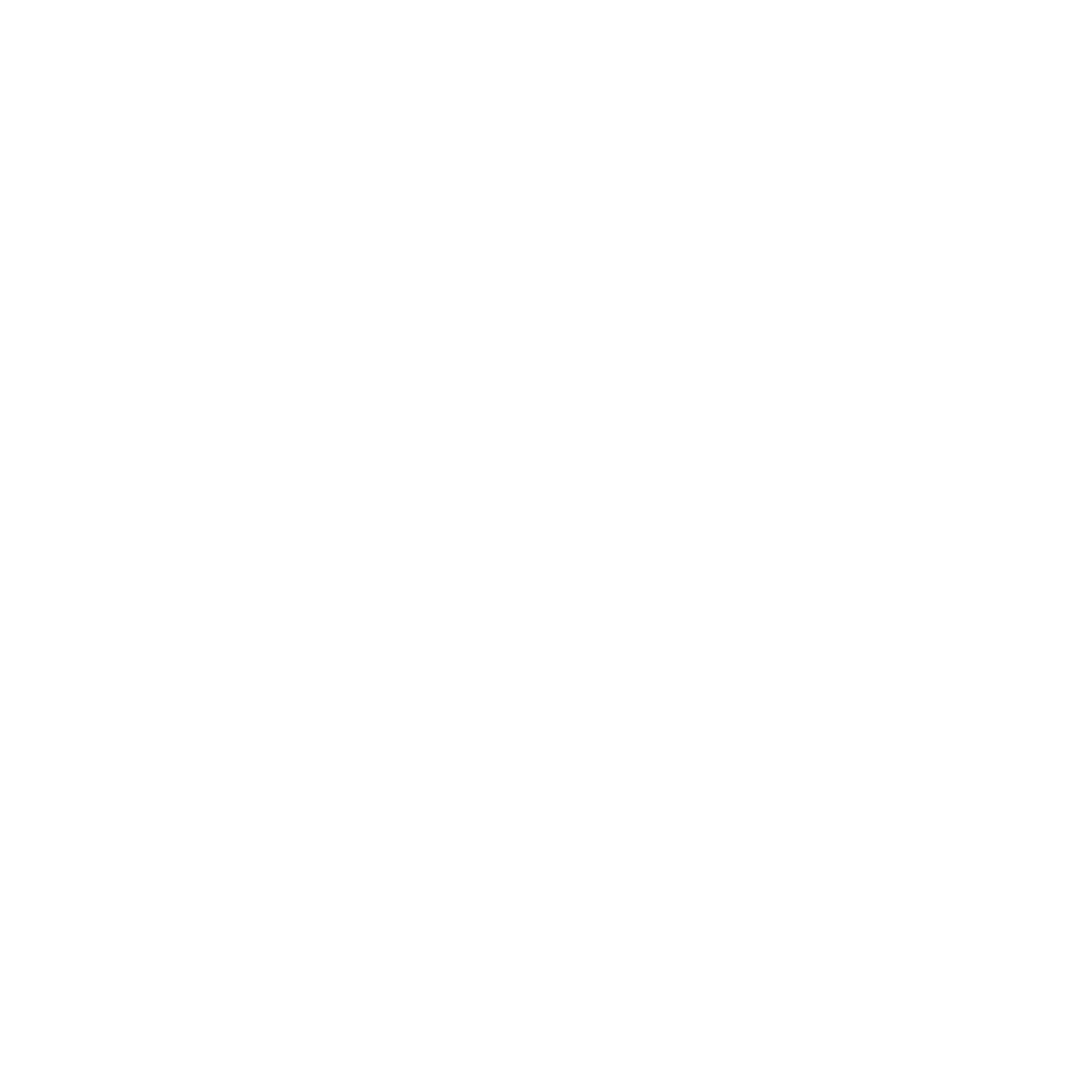
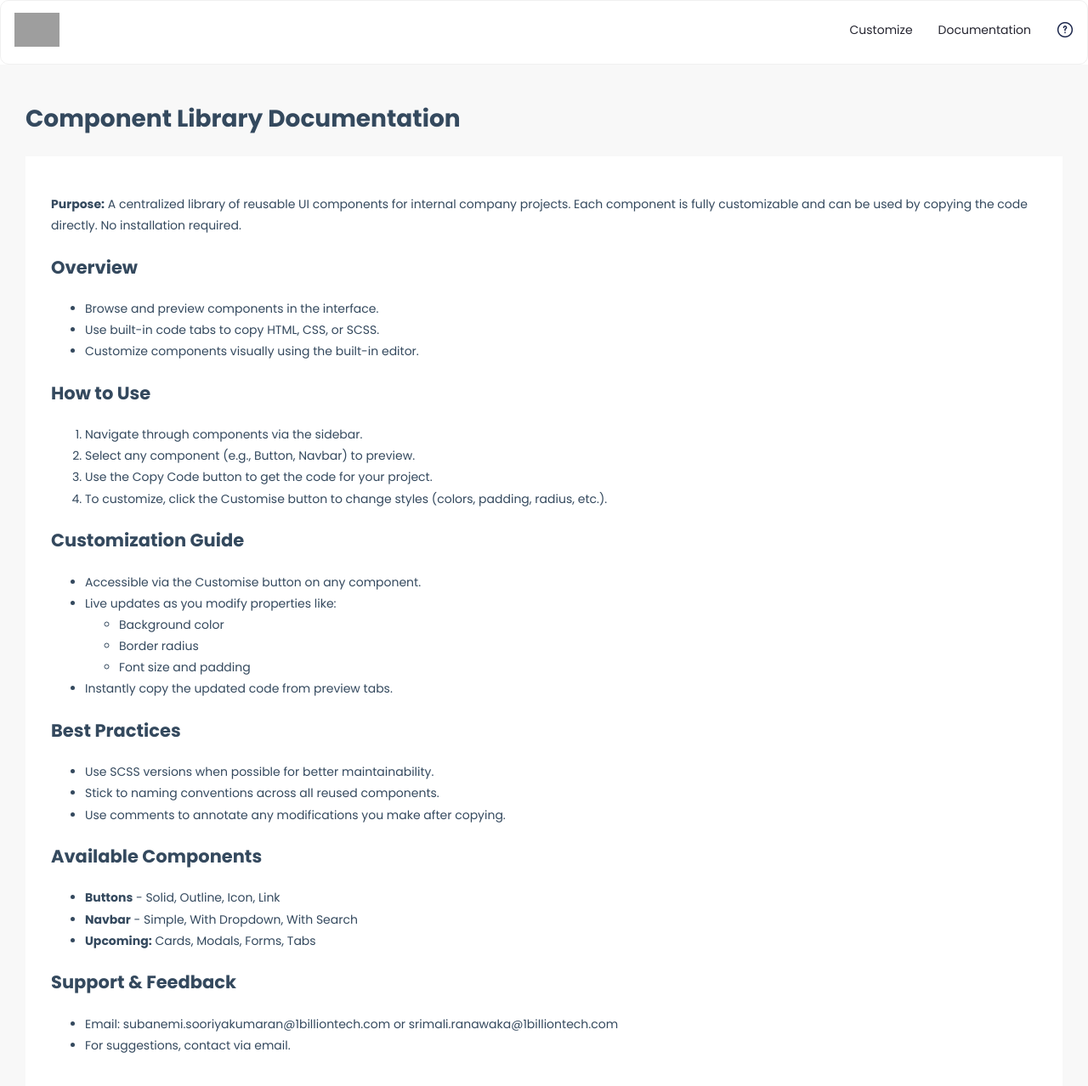
Before and after one commit to srimali12345/UI-Components-Library, a React (Create React App) app: page /docs in a window 1280 px wide. Before the commit this address had no page. Shown: the top 1278 px of the page at 85% size. Before the commit the page ends 800 px from the top, so only its background shows below. Built offline with nearby package versions, Linux system fonts and the light colour scheme; grey boxes are pictures that could not be loaded.

Commit message:
new pages added

```diff
--- a/src/App.js
+++ b/src/App.js
@@ -8,6 +8,8 @@ import Layout from "./components/Layout";
 import NavbarCustomizer from "./components/Navbar/NavbarCustomizer";
 import "./styles/components/navbarCustomization.scss";
 import NavbarTemplates from "./components/Navbar/NavbarTemplates";
+import Docs from './pages/docs';
+import FAQ from './pages/faq';
 
 const App = () => {
   return (
@@ -16,6 +18,8 @@ const App = () => {
         <Route element={<Layout />}>
           <Route path="/" element={<LandingPage />} />
           <Route path="/dashboard" element={<Dashboard />} />
+          <Route path="/docs" element={<Docs/>} />
+          <Route path="/faq" element={<FAQ/>} />
           <Route path="/dashboard/buttons" element={<ButtonSelection />} />
           <Route
             path="/customize/:buttonType"
--- a/src/components/Navbar.js
+++ b/src/components/Navbar.js
@@ -7,7 +7,7 @@ const Navbar = () => {
   return (
     <nav>
       <div className="container nav-wrap">
-      <Link to="/">
+        <Link to="/">
           <img
             src="https://1billiontech.com/assets/images/logo.png"
             alt="logo"
@@ -15,10 +15,17 @@ const Navbar = () => {
           />
         </Link>
         <ul className="nav-menu">
-          <li><Link to="/dashboard">Documentation</Link></li>
-          <li><Link to="/dashboard">Customize</Link></li>
+
           <li>
-            <img src={faqIcon} alt="icon" className="nav-icon" />
+            <Link to="/dashboard">Customize</Link>
+          </li>
+          <li>
+            <Link to="/docs">Documentation</Link>
+          </li>
+          <li>
+            <Link to="/faq">
+              <img src={faqIcon} alt="icon" className="nav-icon" />
+            </Link>
           </li>
         </ul>
       </div>
@@ -26,5 +33,4 @@ const Navbar = () => {
   );
 };
 
-
 export default Navbar;
--- a/src/index.css
+++ b/src/index.css
@@ -4,6 +4,7 @@ body {
   font-family: "Poppins", sans-serif;
   -webkit-font-smoothing: antialiased;
   -moz-osx-font-smoothing: grayscale;
+  color: #34495e;
 }
 
 code {
--- /dev/null
+++ b/src/pages/docs.js
@@ -0,0 +1,93 @@
+import React from "react";
+import { useNavigate } from "react-router-dom";
+import "./../styles/pages/docs.scss";
+
+const Docs = () => {
+  const navigate = useNavigate();
+
+  return (
+    <div className="docs-wrap">
+      <h1 className="title">Component Library Documentation</h1>
+      <div className="container">
+
+
+        <p>
+          <strong>Purpose:</strong> A centralized library of reusable UI
+          components for internal company projects. Each component is fully
+          customizable and can be used by copying the code directly. No
+          installation required.
+        </p>
+
+        <h2 className="sub-title">Overview</h2>
+        <ul>
+          <li>Browse and preview components in the interface.</li>
+          <li>Use built-in code tabs to copy HTML, CSS, or SCSS.</li>
+          <li>Customize components visually using the built-in editor.</li>
+        </ul>
+
+        <h2 className="sub-title">How to Use</h2>
+        <ol>
+          <li>Navigate through components via the sidebar.</li>
+          <li>Select any component (e.g., Button, Navbar) to preview.</li>
+          <li>
+            Use the <code>Copy Code</code> button to get the code for your
+            project.
+          </li>
+          <li>
+            To customize, click the <code>Customise</code> button to change
+            styles (colors, padding, radius, etc.).
+          </li>
+        </ol>
+
+        <h2 className="sub-title">Customization Guide</h2>
+        <ul>
+          <li>
+            Accessible via the <code>Customise</code> button on any component.
+          </li>
+          <li>
+            Live updates as you modify properties like:
+            <ul>
+              <li>Background color</li>
+              <li>Border radius</li>
+              <li>Font size and padding</li>
+            </ul>
+          </li>
+          <li>Instantly copy the updated code from preview tabs.</li>
+        </ul>
+
+        <h2 className="sub-title">Best Practices</h2>
+        <ul>
+          <li>Use SCSS versions when possible for better maintainability.</li>
+          <li>Stick to naming conventions across all reused components.</li>
+          <li>
+            Use comments to annotate any modifications you make after copying.
+          </li>
+        </ul>
+
+        <h2 className="sub-title">Available Components</h2>
+        <ul>
+          <li>
+            <strong>Buttons</strong> - Solid, Outline, Icon, Link
+          </li>
+          <li>
+            <strong>Navbar</strong> - Simple, With Dropdown, With Search
+          </li>
+          <li>
+            <strong>Upcoming:</strong> Cards, Modals, Forms, Tabs
+          </li>
+        </ul>
+
+        <h2 className="sub-title">Support & Feedback</h2>
+        <ul>
+          <li>
+            Email: <code>subanemi.sooriyakumaran@1billiontech.com or srimali.ranawaka@1billiontech.com
+            </code>
+          </li>
+          <li>For suggestions, contact via email.</li>
+        </ul>
+      </div>
+    </div>
+  );
+};
+
+export default Docs;
--- /dev/null
+++ b/src/pages/faq.js
@@ -0,0 +1,22 @@
+import React from "react";
+import { useNavigate } from "react-router-dom";
+import "./../styles/pages/faq.scss";
+
+const FAQ = () => {
+  const navigate = useNavigate();
+
+  return (
+    <div className="faq-wrap">
+      <h1 className="title">FAQ</h1>
+      <div className="container">
+      <ul>
+        <li><div className="flex-wrap"><strong>Do I need to install anything?</strong> No — everything is copy-paste ready.</div></li>
+        <li><div className="flex-wrap"><strong>Can I suggest new components?</strong> Yes — reach out directly or submit feedback to subanemi.sooriyakumaran@1billiontech.com or srimali.ranawaka@1billiontech.com</div></li>
+        <li><div className="flex-wrap"><strong>Is this usable in React or Vue?</strong> Yes — you can embed the HTML/CSS directly inside JSX or template files.</div></li>
+      </ul>
+      </div>
+    </div>
+  );
+};
+
+export default FAQ;
--- a/src/styles/components/nav.css
+++ b/src/styles/components/nav.css
@@ -1 +1 @@
-.logo{height:40px}.nav-wrap{border:1px solid #f0f0f0;border-radius:10px;display:flex;justify-content:space-between;align-items:center;padding:10px 16px}.nav-icon{height:20px}.nav-menu{list-style:none;display:flex;justify-content:space-between;gap:30px;font-size:14px}.nav-menu a{text-decoration:none !important;color:#24242f}
+.logo{height:40px}.nav-wrap{border:1px solid #f0f0f0;border-radius:10px;display:flex;justify-content:space-between;align-items:center;padding:10px 16px}.nav-icon{height:20px}.nav-menu{list-style:none;display:flex;justify-content:space-between;gap:30px;font-size:14px}.nav-menu a{text-decoration:none !important;color:#24242f}.nav-menu a:hover{color:#6d45ff}
--- a/src/styles/components/nav.scss
+++ b/src/styles/components/nav.scss
@@ -26,5 +26,10 @@
     a {
       text-decoration: none !important;
       color: #24242f;
+
+      &:hover {
+        color: #6d45ff;
+      }
     }
+
   }
--- /dev/null
+++ b/src/styles/pages/docs.css
@@ -0,0 +1 @@
+.docs-wrap{padding:20px 30px;background-color:#f8f8f8;font-family:"Poppins",sans-serif;font-size:14px;line-height:1.8;min-height:80vh}.docs-wrap .container{background-color:#fff;padding:30px}
--- /dev/null
+++ b/src/styles/pages/docs.scss
@@ -0,0 +1,13 @@
+.docs-wrap {
+    padding: 20px 30px;
+    background-color: #f8f8f8;
+    font-family: "Poppins", sans-serif;
+    font-size: 14px;
+    line-height: 1.8;
+    min-height: 80vh;
+
+    .container {
+        background-color: #ffffff;
+        padding: 30px;
+    }
+}
--- /dev/null
+++ b/src/styles/pages/faq.css
@@ -0,0 +1 @@
+.faq-wrap{padding:20px 30px;background-color:#f8f8f8;font-family:"Poppins",sans-serif;font-size:14px;line-height:1.8;min-height:82.8vh}.faq-wrap .container{background-color:#fff;padding:30px}.faq-wrap .container .flex-wrap{display:flex;flex-direction:column;margin-bottom:10px}
--- /dev/null
+++ b/src/styles/pages/faq.scss
@@ -0,0 +1,19 @@
+.faq-wrap {
+    padding: 20px 30px;
+    background-color: #f8f8f8;
+    font-family: "Poppins", sans-serif;
+    font-size: 14px;
+    line-height: 1.8;
+    min-height: 82.8vh;
+
+    .container {
+        background-color: #ffffff;
+        padding: 30px;
+
+        .flex-wrap {
+            display: flex;
+            flex-direction: column;
+            margin-bottom: 10px;
+        }
+    }
+}
```
